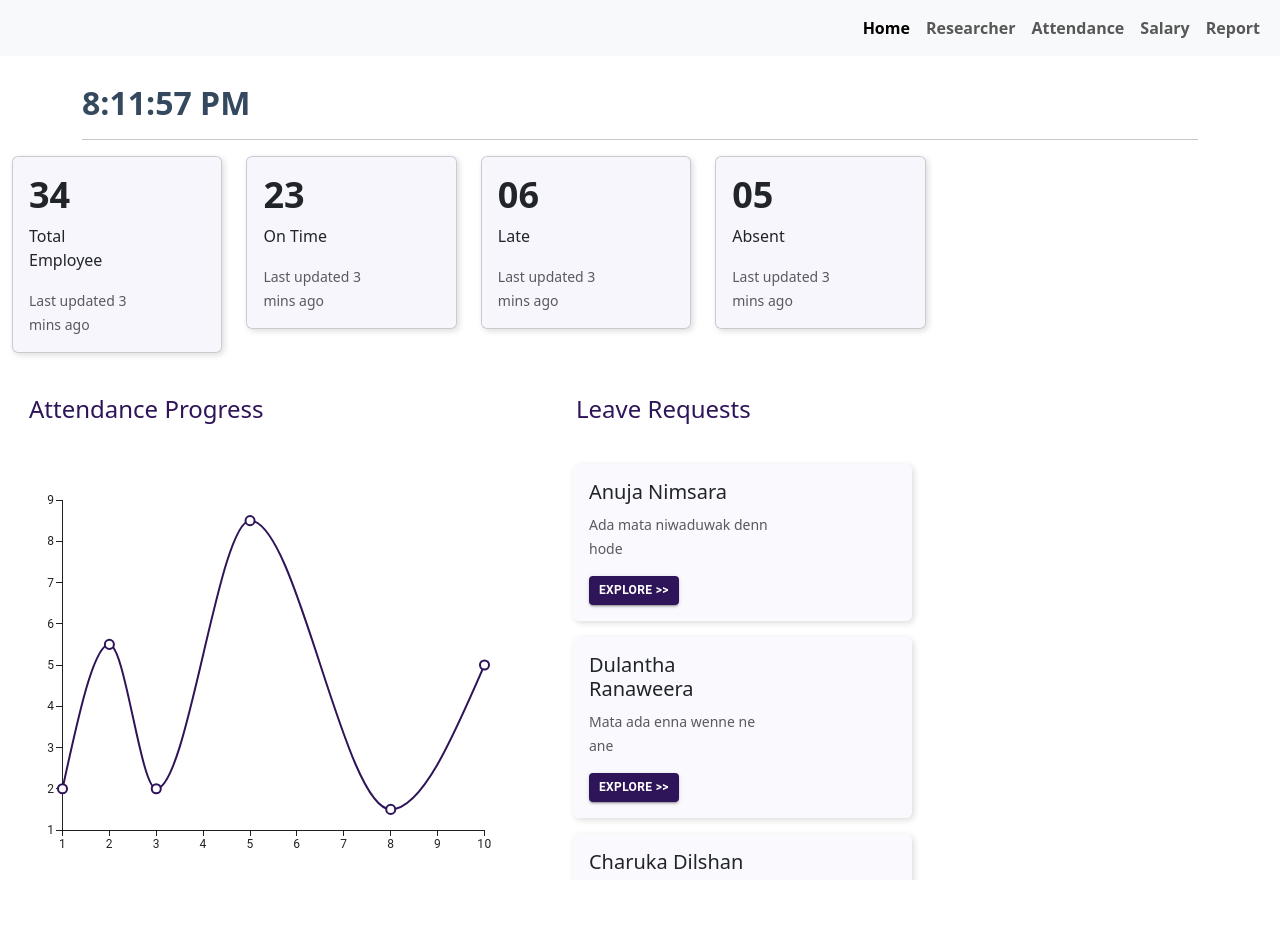
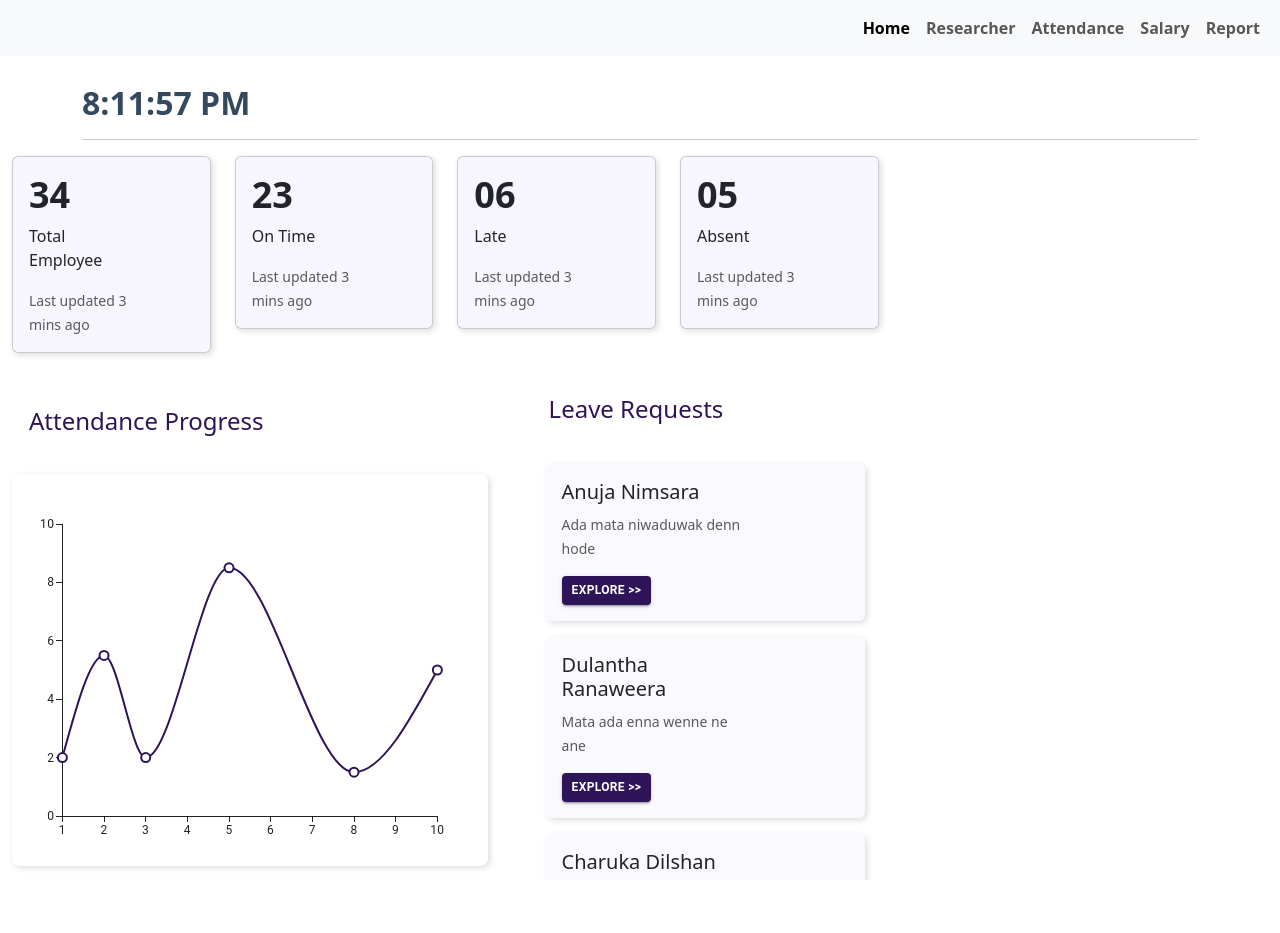
Before and after one commit to prashankulathunga/RFIAS, a React (Vite) app in the folder RFIAS_V0.1/: page / in a window 1280 px wide. Shown: the top 933 px of the page. Built offline with nearby package versions, Linux system fonts and the light colour scheme.

Commit message:
modifi commit

```diff
--- a/RFIAS_V0.1/src/App.css
+++ b/RFIAS_V0.1/src/App.css
@@ -23,18 +23,26 @@ body {
     font-weight: bold;
     font-size: 36px;
 }
+/*430*/
 
 .chart-outer {
-    width: 100%;
+    width: 96%;
     display: flex;
     justify-content: center;
     align-items: center;
-    height: 430px;
-    margin-top: 12px;
+    height: 392px;
+    margin-top: 36px;
+    box-shadow: 2px 2px 6px gainsboro;
+    border-radius: 8px;
 }
 
 .chart-text > h4 {
     margin: 26px 17px;
+    font-weight: 500;
+    color: #2E1458;
+}
+.chart-progess-text > h4{
+    margin: 38px 17px;
     font-weight: 500;
     color: #2E1458;
 }
--- a/RFIAS_V0.1/src/components/home.jsx
+++ b/RFIAS_V0.1/src/components/home.jsx
@@ -63,7 +63,7 @@ function Home() {
                 </div>
                 <div className="row">
                     <div className="col-12 col-lg-7">
-                        <div className="chart-text">
+                        <div className="chart-progess-text">
                             <h4>Attendance Progress</h4>
 
                         </div>
```
